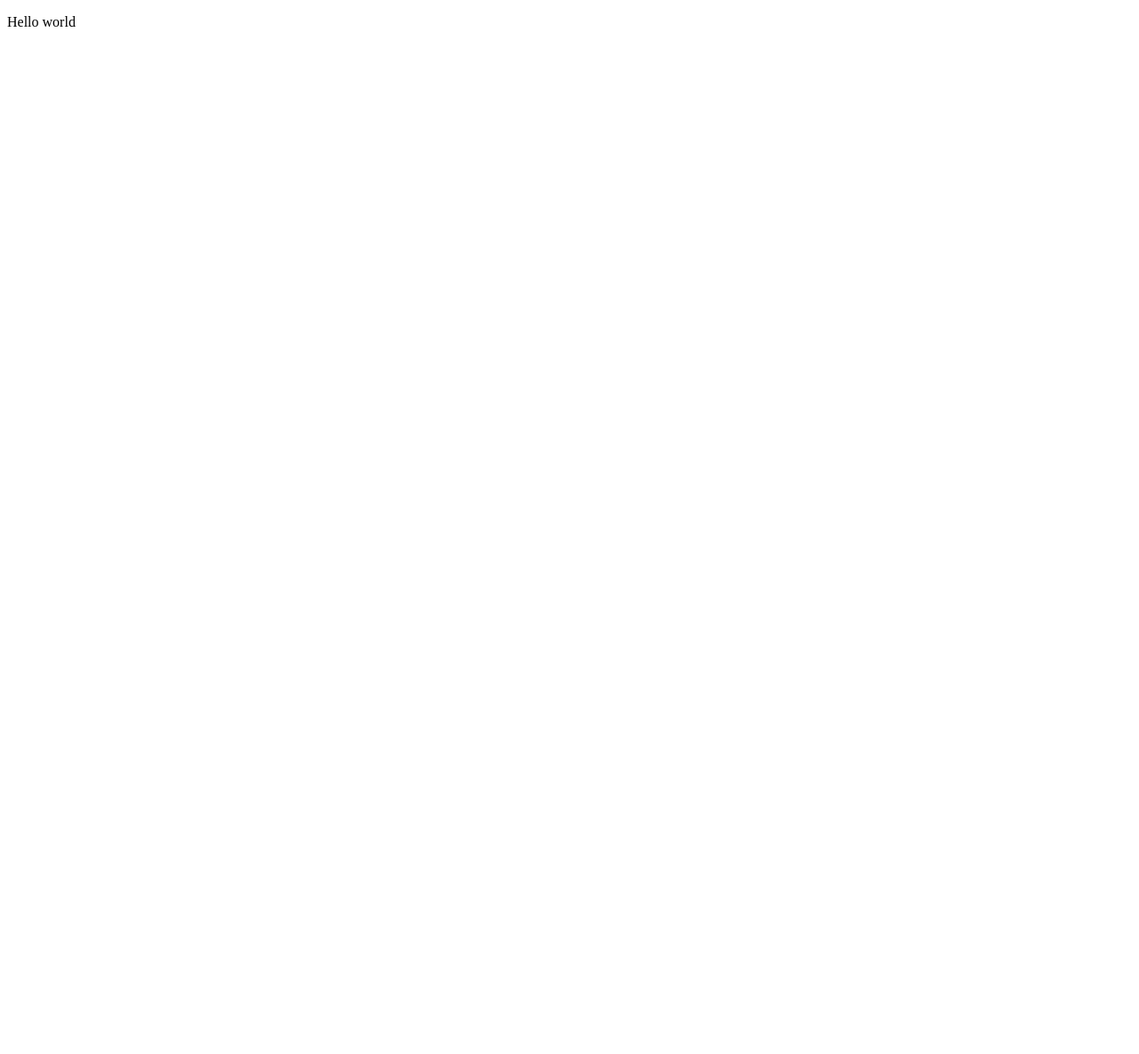
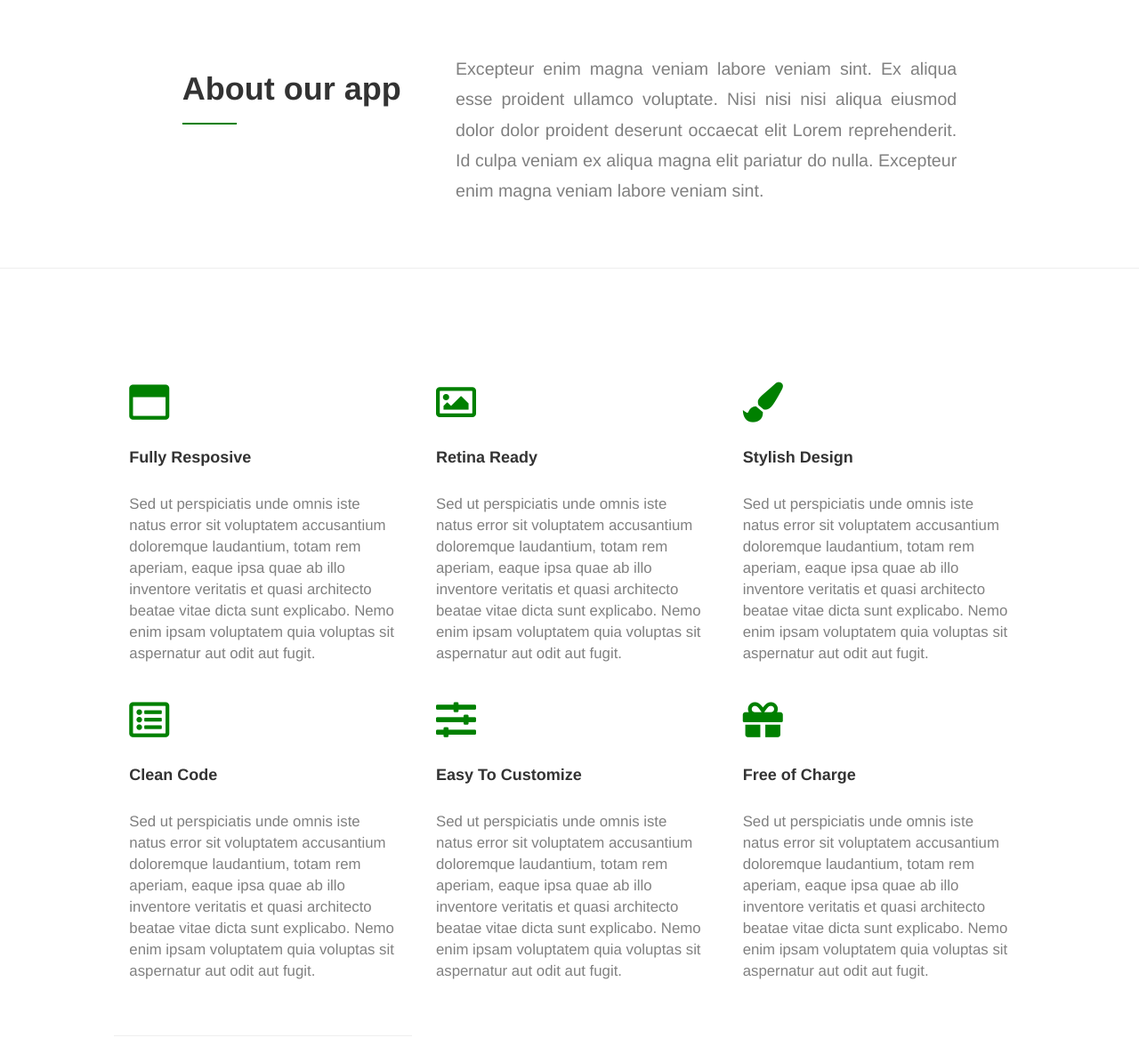
Before and after one commit to AnitaPiechocka/Dazzle, a plain HTML site: page docs/index.html in a window 1280 px wide. Shown: the whole page at 89% size. Before the commit the page ends 800 px from the top, so only its background shows below. Drawn offline with nearby package versions, Linux system fonts and the light colour scheme.

Commit message:
firstversion

```diff
--- a/docs/index.html
+++ b/docs/index.html
@@ -6,6 +6,10 @@
     <meta http-equiv="X-UA-Compatible" content="ie=edge">
     <link rel="stylesheet" href="style.css">
     <title>Dazzle - first CodersCamp App</title>
+
+    <link href="https://use.fontawesome.com/releases/v5.0.7/css/all.css" rel="stylesheet">
+    <link rel="stylesheet" href="https://www.w3schools.com/w3css/4/w3.css">
+    <link rel="stylesheet" href="https://maxcdn.bootstrapcdn.com/bootstrap/3.3.6/css/bootstrap.min.css">
 </head>
 <body>
     <!-- Navbar -->
@@ -18,8 +22,60 @@
     </div>
     <!-- ABOUT -->
     <div id="about-section">
-        <p>Hello world</p>
+        <div id="introduction">
+            <h1>About our app</h1>
+            <p>Excepteur enim magna veniam labore veniam sint. Ex aliqua esse proident ullamco voluptate. Nisi nisi nisi aliqua
+            eiusmod dolor dolor proident deserunt occaecat elit Lorem reprehenderit. Id culpa veniam ex aliqua magna elit pariatur
+            do nulla. Excepteur enim magna veniam labore veniam sint.</p>
+        </div>
+        <hr>
 
+        <div id="pros">
+            <div class="element">
+                <i class="far fa-window-maximize"></i>
+                <h4>Fully Resposive</h4>
+                <p>Sed ut perspiciatis unde omnis iste natus error sit voluptatem accusantium doloremque laudantium, totam rem aperiam,
+                eaque ipsa quae ab illo inventore veritatis et quasi architecto beatae vitae dicta sunt explicabo. Nemo enim ipsam
+                voluptatem quia voluptas sit aspernatur aut odit aut fugit.</p>
+            </div>
+            <div class="element">
+                <i class="far fa-image"></i>
+                <h4>Retina Ready</h4>
+                <p>Sed ut perspiciatis unde omnis iste natus error sit voluptatem accusantium doloremque laudantium, totam rem aperiam,
+                eaque ipsa quae ab illo inventore veritatis et quasi architecto beatae vitae dicta sunt explicabo. Nemo enim ipsam
+                voluptatem quia voluptas sit aspernatur aut odit aut fugit.</p>
+            </div>
+            <div class="element">
+                <i class="fas fa-paint-brush"></i>
+                <h4>Stylish Design</h4>
+                <p>Sed ut perspiciatis unde omnis iste natus error sit voluptatem accusantium doloremque laudantium, totam rem aperiam,
+                eaque ipsa quae ab illo inventore veritatis et quasi architecto beatae vitae dicta sunt explicabo. Nemo enim ipsam
+                voluptatem quia voluptas sit aspernatur aut odit aut fugit.</p>
+            </div>
+            <div class="element">
+                <i class="far fa-list-alt"></i>
+                <h4>Clean Code</h4>
+                <p>Sed ut perspiciatis unde omnis iste natus error sit voluptatem accusantium doloremque laudantium, totam rem aperiam,
+                eaque ipsa quae ab illo inventore veritatis et quasi architecto beatae vitae dicta sunt explicabo. Nemo enim ipsam
+                voluptatem quia voluptas sit aspernatur aut odit aut fugit.</p>
+            </div>
+            <div class="element">
+                <i class="fas fa-sliders-h"></i>
+                <h4>Easy To Customize</h4>
+                <p>Sed ut perspiciatis unde omnis iste natus error sit voluptatem accusantium doloremque laudantium, totam rem aperiam,
+                eaque ipsa quae ab illo inventore veritatis et quasi architecto beatae vitae dicta sunt explicabo. Nemo enim ipsam
+                voluptatem quia voluptas sit aspernatur aut odit aut fugit.</p>
+            </div>
+            <div class="element">
+                <i class="fas fa-gift"></i>
+                <h4>Free of Charge</h4>
+                <p>Sed ut perspiciatis unde omnis iste natus error sit voluptatem accusantium doloremque laudantium, totam rem aperiam,
+                eaque ipsa quae ab illo inventore veritatis et quasi architecto beatae vitae dicta sunt explicabo. Nemo enim ipsam
+                voluptatem quia voluptas sit aspernatur aut odit aut fugit.</p>
+            </div>
+            <hr>
+
+        </div>
     </div>
     <!-- PRICING -->
     <div id="pricing-section">
--- a/docs/style.css
+++ b/docs/style.css
@@ -6,6 +6,63 @@
 
 /* ABOUT */
 
+/* FIRST SECTION */
+#introduction {
+   margin: 60px 10%;
+   display: flex;
+   justify-content: center;
+   align-items: flex-start;
+
+}
+
+#introduction h1{
+
+   width: 30%;
+   height:60px;
+   border-bottom:none;
+   background:linear-gradient(green, green) bottom left no-repeat;
+   background-size:20% 2px;
+   font-weight: bold;
+}
+
+#introduction p {
+   color: grey;
+   font-size: 1.4em;
+   width: 55%;
+   line-height: 175%;
+   text-align: justify;
+}
+
+/* SECOND SECTION */
+#pros {
+   display: grid;
+   grid-template-columns: repeat(3, auto);
+   grid-template-rows: repeat(3, auto);
+   margin: 10% 10% 0;
+   grid-column-gap: 10px;
+   grid-row-gap: 10px;
+}
+
+.element {
+   justify-self: center;
+}
+
+.element i {
+   color: green;
+   font-size: 45px;
+}
+
+.element p {
+   font-size: 1.2em;
+   width: 300px;
+   margin: 30px 0;
+   color: grey;
+}
+
+.element h4 {
+   margin-top: 30px;
+   font-weight: bold;
+}
 /* PRICING */
 
 /* TESTIMONIALS */
```
